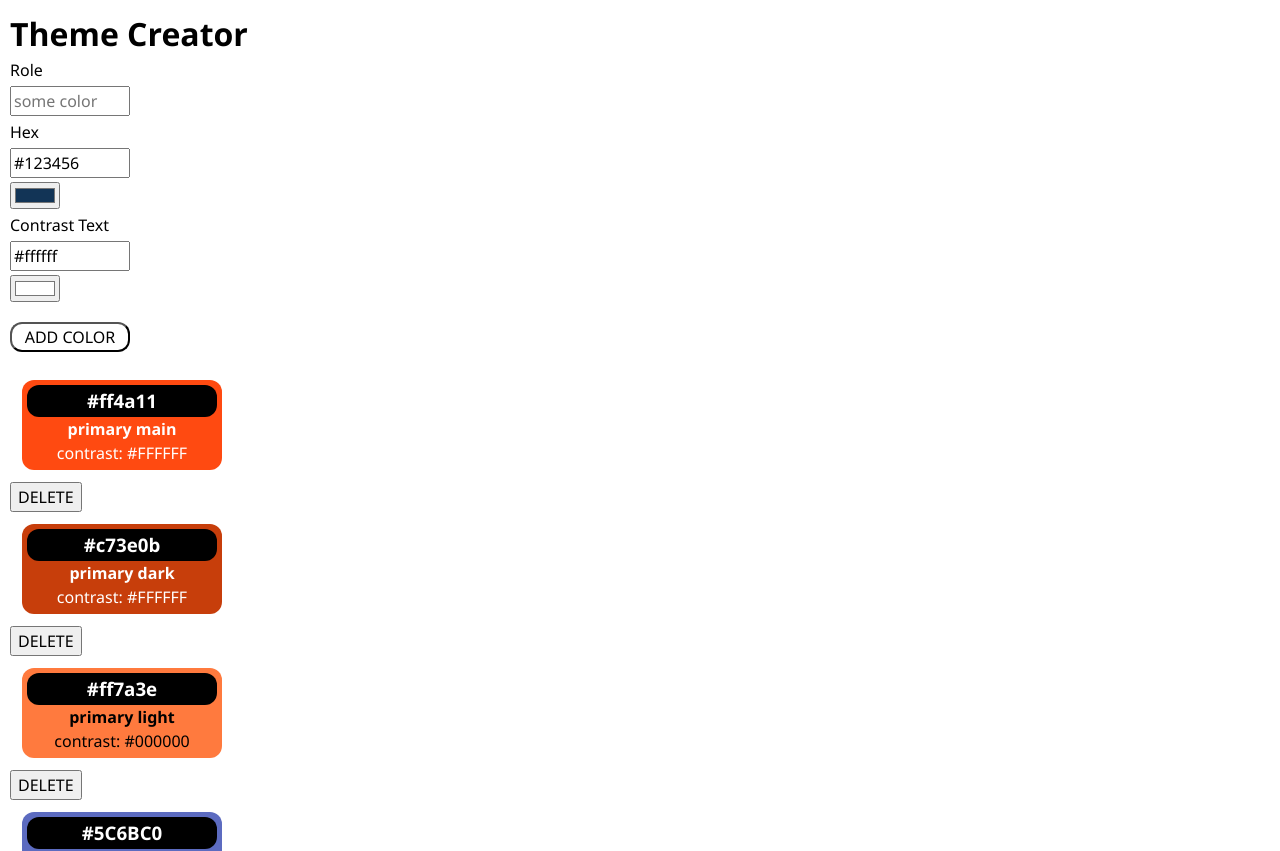
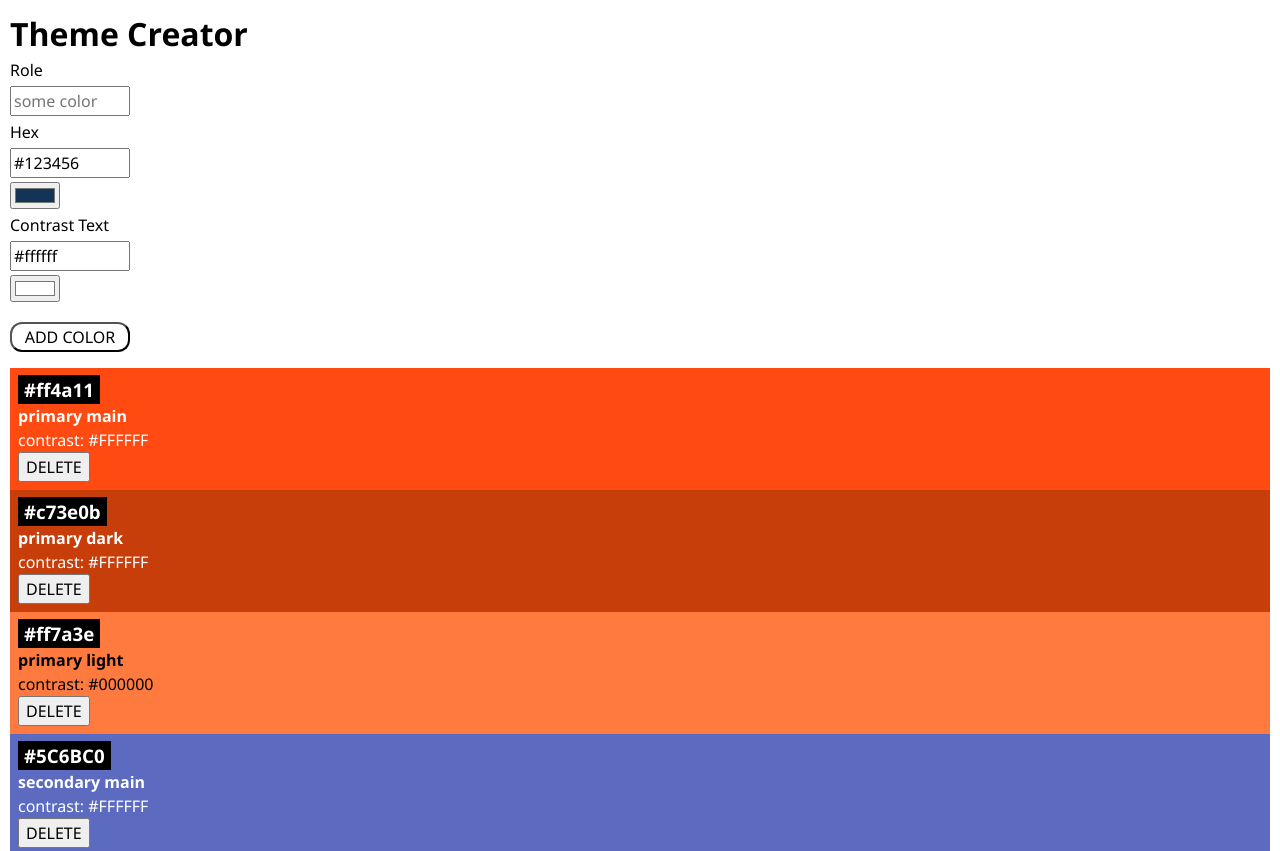
Before and after one commit to E-LeeSchaffer/recap-project-4, a React (Vite) app: page / in a window 1280 px wide. Shown: the top 851 px of the page. Built offline with nearby package versions, Linux system fonts and the light colour scheme.

Commit message:
moving buttons to color component

```diff
--- a/src/App.css
+++ b/src/App.css
@@ -16,3 +16,7 @@ button {
   background-color: black;
   color: white;
 }
+
+/* .color-item {
+  background-color: red;
+} */
--- a/src/App.jsx
+++ b/src/App.jsx
@@ -38,27 +38,13 @@ export default function App() {
           {colors.map((color) => {
             return (
               <li key={color.id} className="color-item">
-                <Color color={color} />
-                <button
-                  type="button"
-                  onClick={() => toggleDeleteButton(color.id)}
-                  className={
-                    showDeleteButton === color.id ? "really-delete-button" : ""
-                  }
-                >
-                  {showDeleteButton === color.id ? "Really delete?" : "DELETE"}
-                </button>
-                {showDeleteButton === color.id && (
-                  <>
-                    <button type="button" onClick={cancelDelete}>
-                      Cancel
-                    </button>
-
-                    <button type="button" onClick={() => deleteColor(color.id)}>
-                      DELETE
-                    </button>
-                  </>
-                )}
+                <Color
+                  color={color}
+                  onToggleDelete={toggleDeleteButton}
+                  showDeleteButton={showDeleteButton}
+                  onCancelDelete={cancelDelete}
+                  onDelete={deleteColor}
+                />
               </li>
             );
           })}
--- a/src/Components/Color/Color.css
+++ b/src/Components/Color/Color.css
@@ -1,18 +1,21 @@
 .color-card {
-  margin: 0px 10px;
+  padding: 8px;
+}
+
+/* .color-card {
   padding: 5px;
-  width: 200px;
+  padding-bottom: 40px;
   display: flex;
   flex-direction: column;
   text-align: center;
   margin: 12px;
   border-radius: 12px;
-}
+} */
 
 .color-card-headline {
   display: inline;
   padding: 2px 6px;
   background: black;
   color: white;
-  border-radius: 12px;
+  /* border-radius: 12px; */
 }
--- a/src/Components/Color/Color.jsx
+++ b/src/Components/Color/Color.jsx
@@ -1,6 +1,12 @@
 import "./Color.css";
 
-export default function Color({ color }) {
+export default function Color({
+  color,
+  onToggleDelete,
+  showDeleteButton,
+  onCancelDelete,
+  onDelete,
+}) {
   return (
     <div
       className="color-card"
@@ -12,6 +18,24 @@ export default function Color({ color }) {
       <h3 className="color-card-headline">{color.hex}</h3>
       <h4>{color.role}</h4>
       <p>contrast: {color.contrastText}</p>
+      <button
+        type="button"
+        onClick={() => onToggleDelete(color.id)}
+        className={showDeleteButton === color.id ? "really-delete-button" : ""}
+      >
+        {showDeleteButton === color.id ? "Really delete?" : "DELETE"}
+      </button>
+      {showDeleteButton === color.id && (
+        <>
+          <button type="button" onClick={onCancelDelete}>
+            Cancel
+          </button>
+
+          <button type="button" onClick={() => onDelete(color.id)}>
+            DELETE
+          </button>
+        </>
+      )}
     </div>
   );
 }
```
